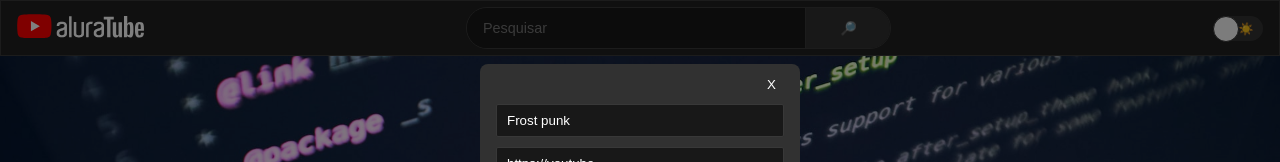
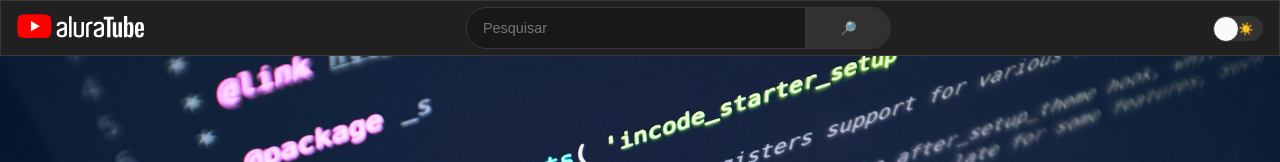
Before and after one commit to devguimaraes/myTube, a React (Vite) app: page / in a window 1280 px wide. Shown: the top 162 px of the page. Built offline with nearby package versions, Linux system fonts and the light colour scheme.

Commit message:
:bug:	fix: acerto no formulario de cadastro de novos vídeos que iniciava aberto

```diff
--- a/src/Components/RegisterVideo/index.jsx
+++ b/src/Components/RegisterVideo/index.jsx
@@ -28,7 +28,7 @@
 	const formCadastro = useForm({
 		initialValues: { titulo: 'Frost punk', url: 'https://youtube..' },
 	});
-	const [formVisivel, setFormVisivel] = useState(true);
+	const [formVisivel, setFormVisivel] = useState(false);
 	/*
     ## O que precisamos para o form funcionar?
     - pegar os dados, que precisam vir do state
```
